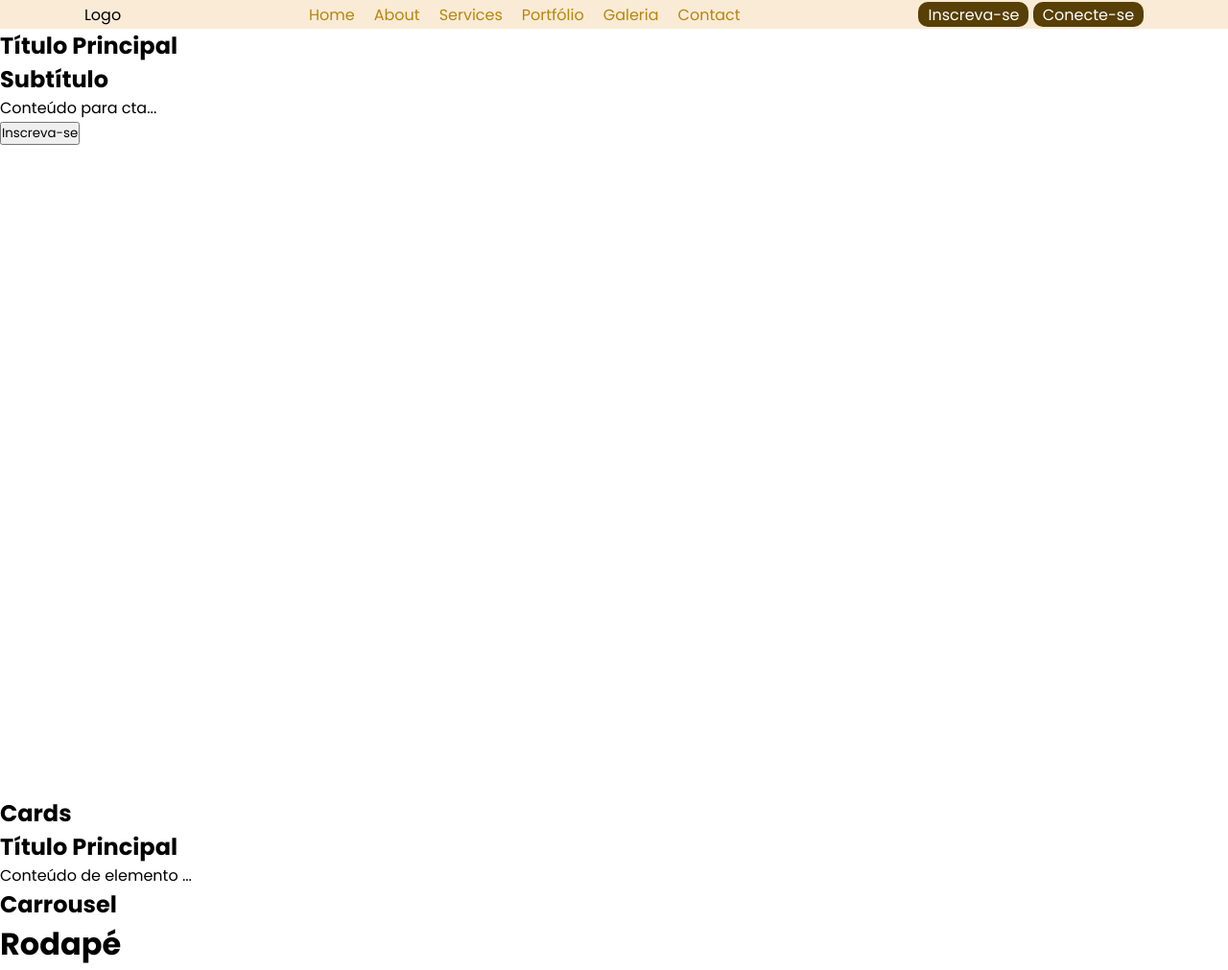
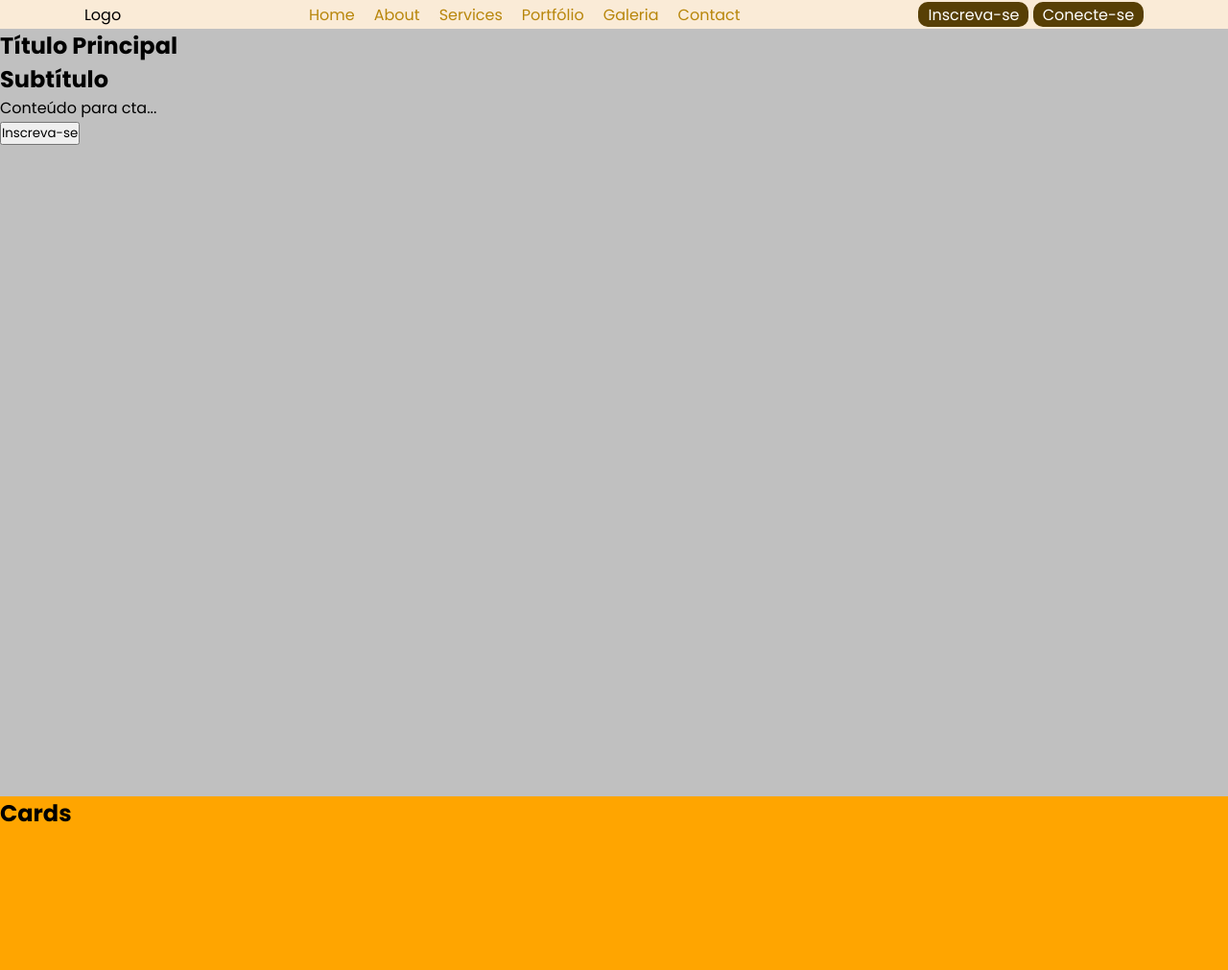
Before and after one commit to digos21/digos21.github.io, a plain HTML site: page index.html in a window 1280 px wide. Shown: the top 1011 px of the page at 96% size. Drawn offline with Linux system fonts and the light colour scheme.

Commit message:
css alterações

```diff
--- a/style.css
+++ b/style.css
@@ -81,4 +81,18 @@
 .sc-um-principal {
     height: 100vh;
     display: flex;
+    background: silver;
 }
+
+.sc-dois-card{
+    height: 100vh;
+background: orange;
+}
+.sc-tres-elemento1{
+    height: 100vh;
+background: silver;
+}
+.sc-quatro-carrousel{
+    height: 100vh;
+background: darkgoldenrod;
+}
```
